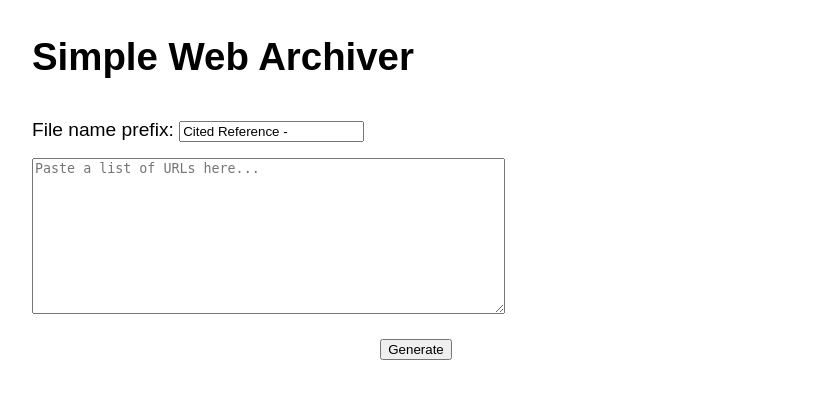
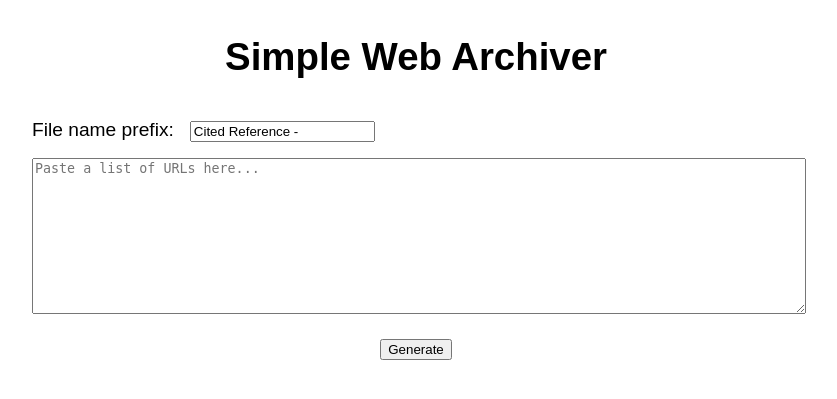
Before and after one commit to qhiGenrRvta2/web2pdf, a Flask app: template templates/archiver.html in a window 1280 px wide. Shown: the top 399 px of the page, without its empty margins (224-1061 px from the left). Run offline with Flask 2, Linux system fonts and the light colour scheme; the template is opened without the code that fills it, so the values that code supplies are empty; some libraries are stand-ins or nearby versions.

Commit message:
improved formatting of input page

```diff
--- a/static/styles.css
+++ b/static/styles.css
@@ -1,4 +1,3 @@
-
 /* Dark mode.
 https://developer.mozilla.org/en-US/docs/Web/CSS/@media/prefers-color-scheme */
 @media (prefers-color-scheme: dark){
@@ -18,7 +17,28 @@ body
 
 textarea
 {
-    width: 35em;
+    width: 100%;
+}
+
+label
+{
+    display: table-cell;
+}
+
+input
+{
+    display: table-cell;
+    margin-left: 1.2em;
+}
+
+h1
+{
+    text-align: center;
+}
+
+span
+{
+    display: table-cell;
 }
 
 .gappy
@@ -33,9 +53,3 @@ textarea
     margin-left: auto;
     margin-right: auto;
 }
-
-.right
-{
-    display: block;
-    margin-left: auto;
-}
```
